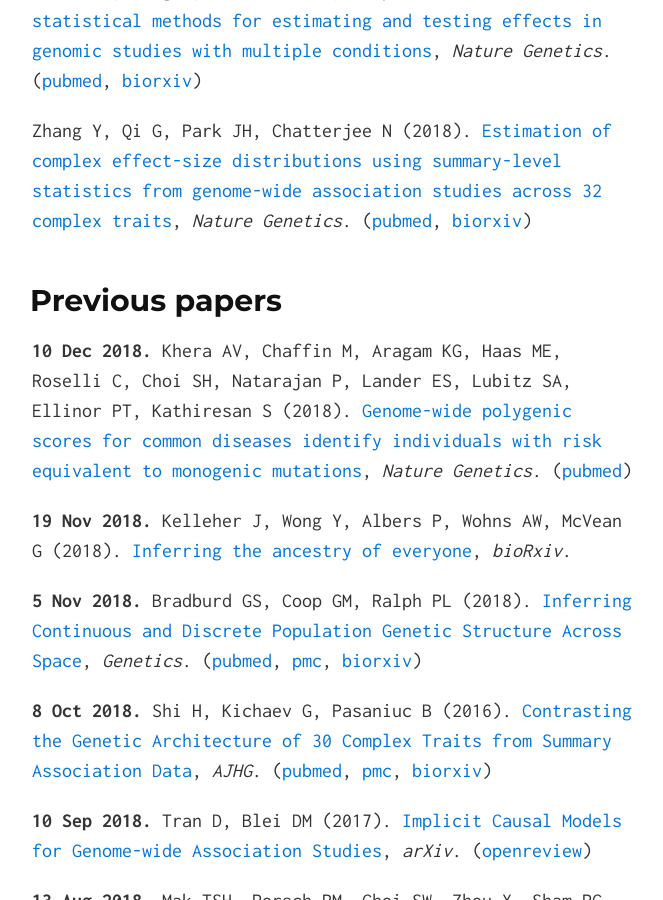
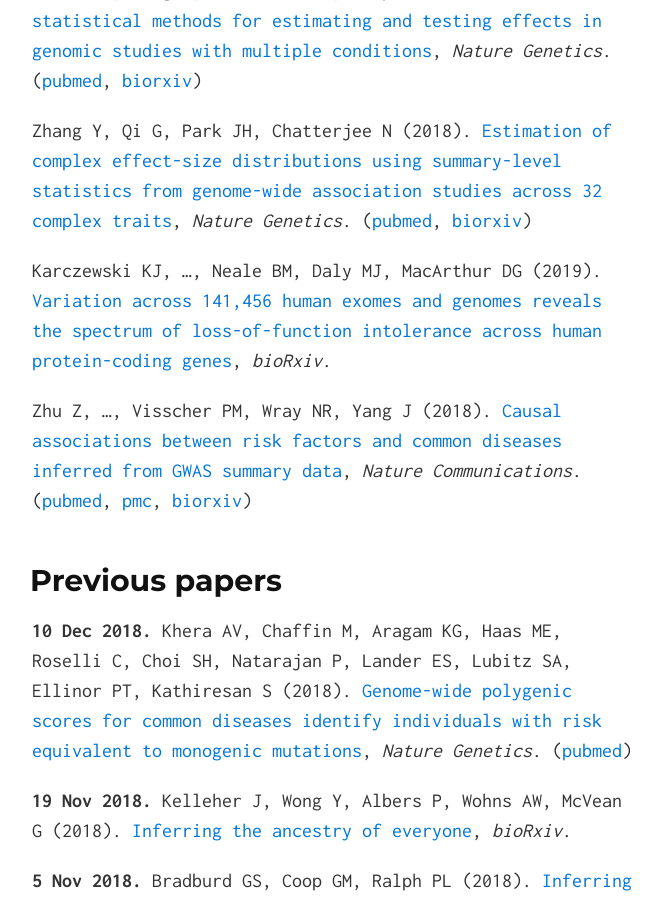
Before and after one commit to melbintgen/statgen-journal-club, a Jekyll site: the page built from index.md, in a window 1280 px wide and 900 px high, scrolled down 1504 px. Shown: the whole window, without its empty margins (308-971 px from the left). Built offline with Jekyll 4.4.1, drawn with Linux system fonts in a browser that asks for light colours; our own code applies the rules of GitHub Pages for plain Markdown files.

Commit message:
Add more proposed papers

```diff
--- a/index.md
+++ b/index.md
@@ -58,6 +58,18 @@ association studies across 32 complex
 traits](https://doi.org/10.1038/s41588-018-0193-x), *Nature Genetics*.
 ([pubmed](https://www.ncbi.nlm.nih.gov/pubmed/30104760),
 [biorxiv](https://doi.org/10.1101/175406))
+
+Karczewski KJ, ..., Neale BM, Daly MJ, MacArthur DG (2019).  [Variation across
+141,456 human exomes and genomes reveals the spectrum of loss-of-function
+intolerance across human protein-coding genes](https://doi.org/10.1101/531210),
+*bioRxiv*.
+
+Zhu Z, ...,  Visscher PM, Wray NR, Yang J (2018).  [Causal associations between
+risk factors and common diseases inferred from GWAS summary
+data](https://doi.org/10.1038/s41467-017-02317-2), *Nature Communications*.
+([pubmed](https://www.ncbi.nlm.nih.gov/pubmed/29335400),
+[pmc](https://www.ncbi.nlm.nih.gov/pmc/articles/PMC5768719/),
+[biorxiv](https://doi.org/10.1101/168674))
 
 
 ## Previous papers
```
